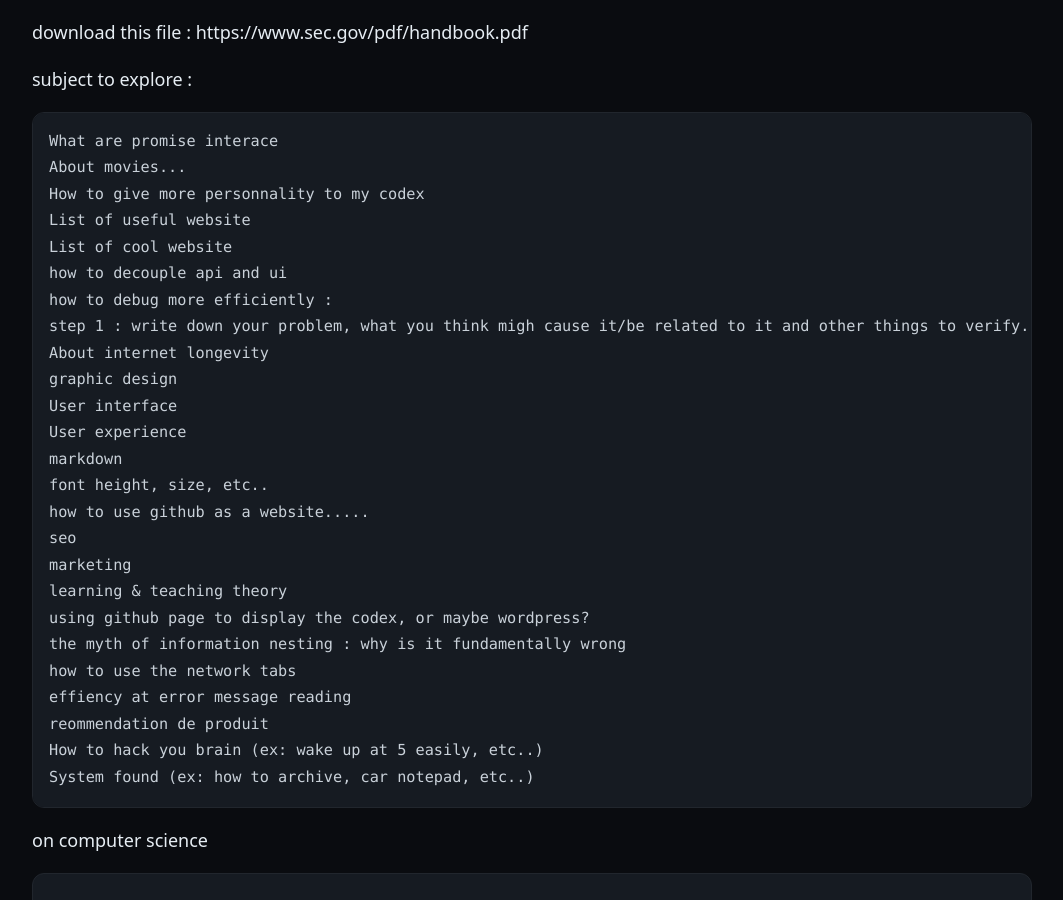
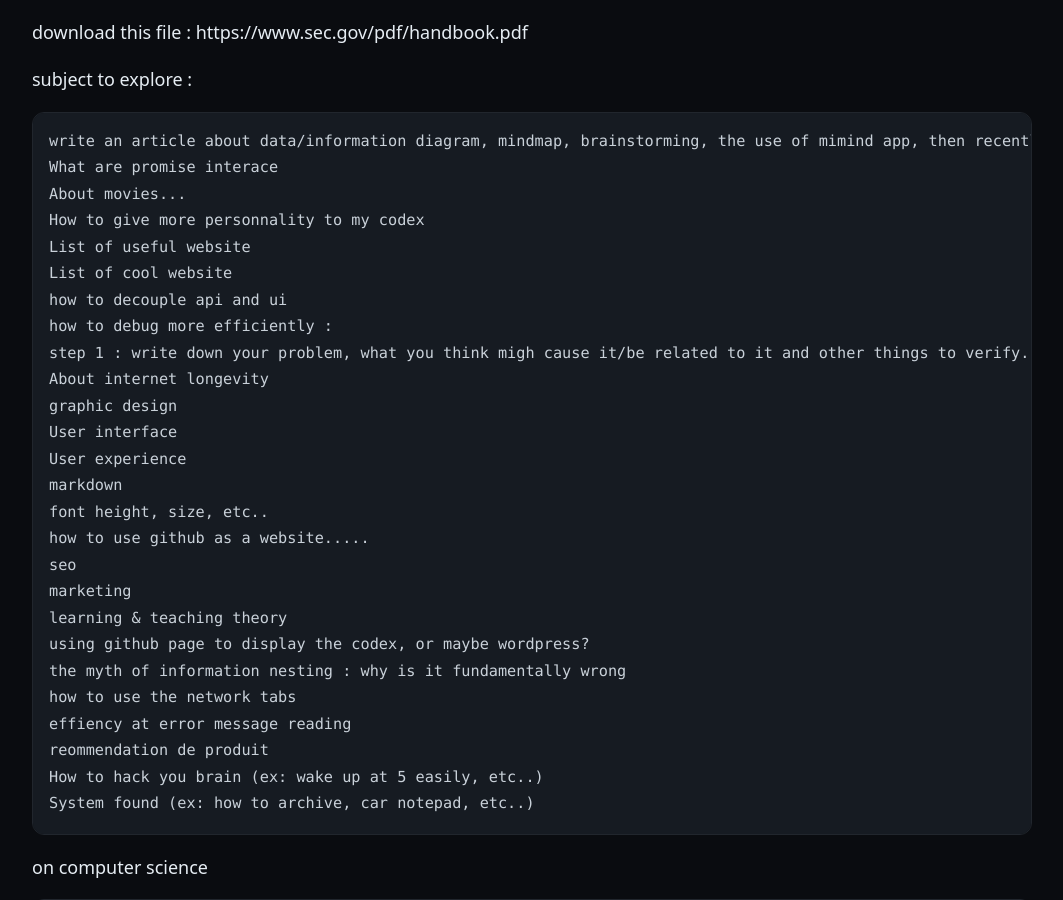
Before and after one commit to BBBB-44/_Codex, a Jekyll site: the page built from _codex/inbox.md, in a window 1280 px wide and 900 px high. Shown: the whole window, without its empty margins (108-1171 px from the left). Built offline with Jekyll 4.4.1, drawn with Linux system fonts in a browser that asks for light colours.

Commit message:
Add new topics for exploration in inbox.md

````diff
--- a/_codex/inbox.md
+++ b/_codex/inbox.md
@@ -6,6 +6,7 @@ download this file : https://www.sec.gov/pdf/handbook.pdf
 subject to explore :
 
 ```
+write an article about data/information diagram, mindmap, brainstorming, the use of mimind app, then recently plantuml and mermaid, and lastly possibly a custom solution.
 What are promise interace
 About movies...
 How to give more personnality to my codex
````
